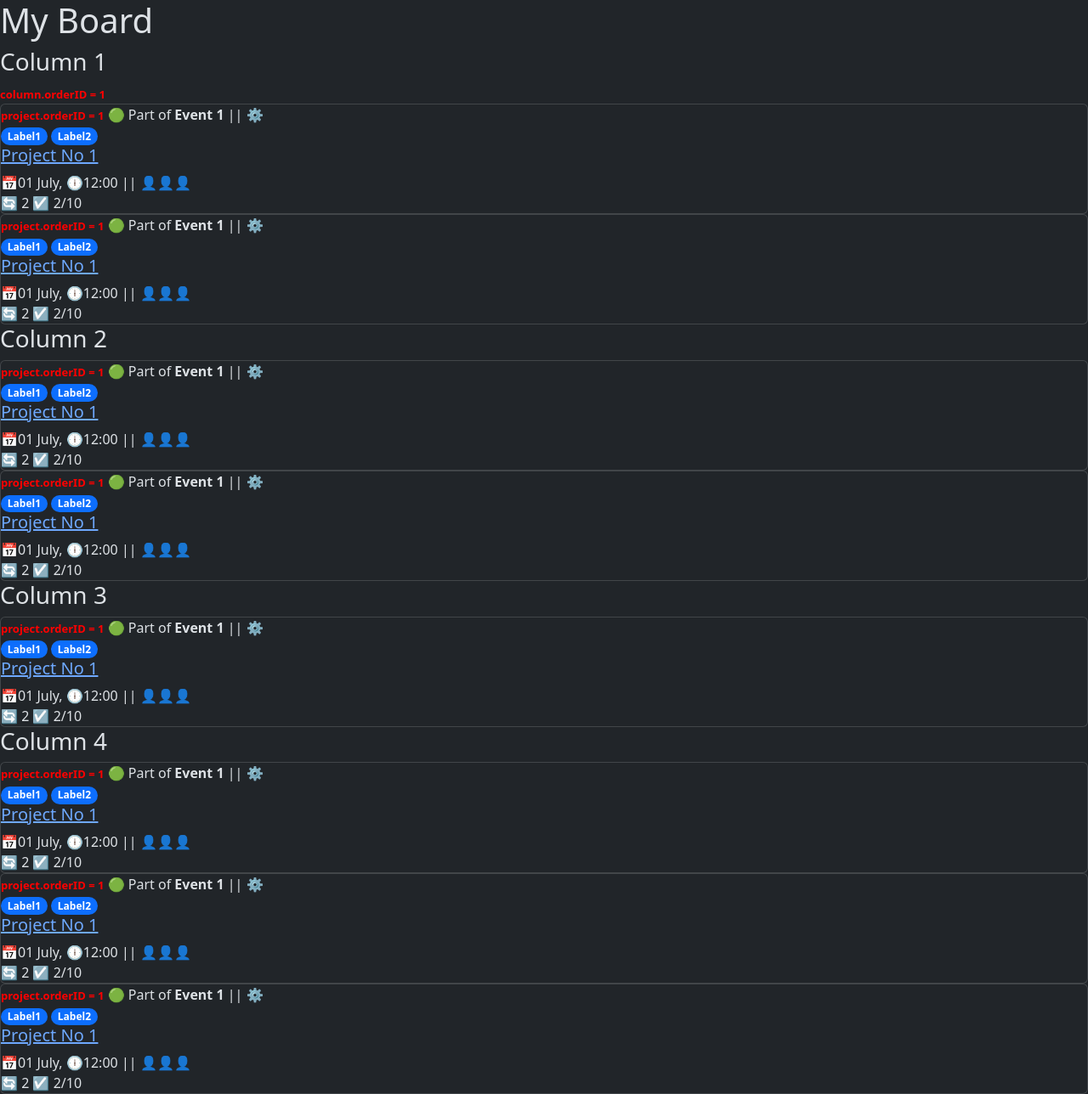
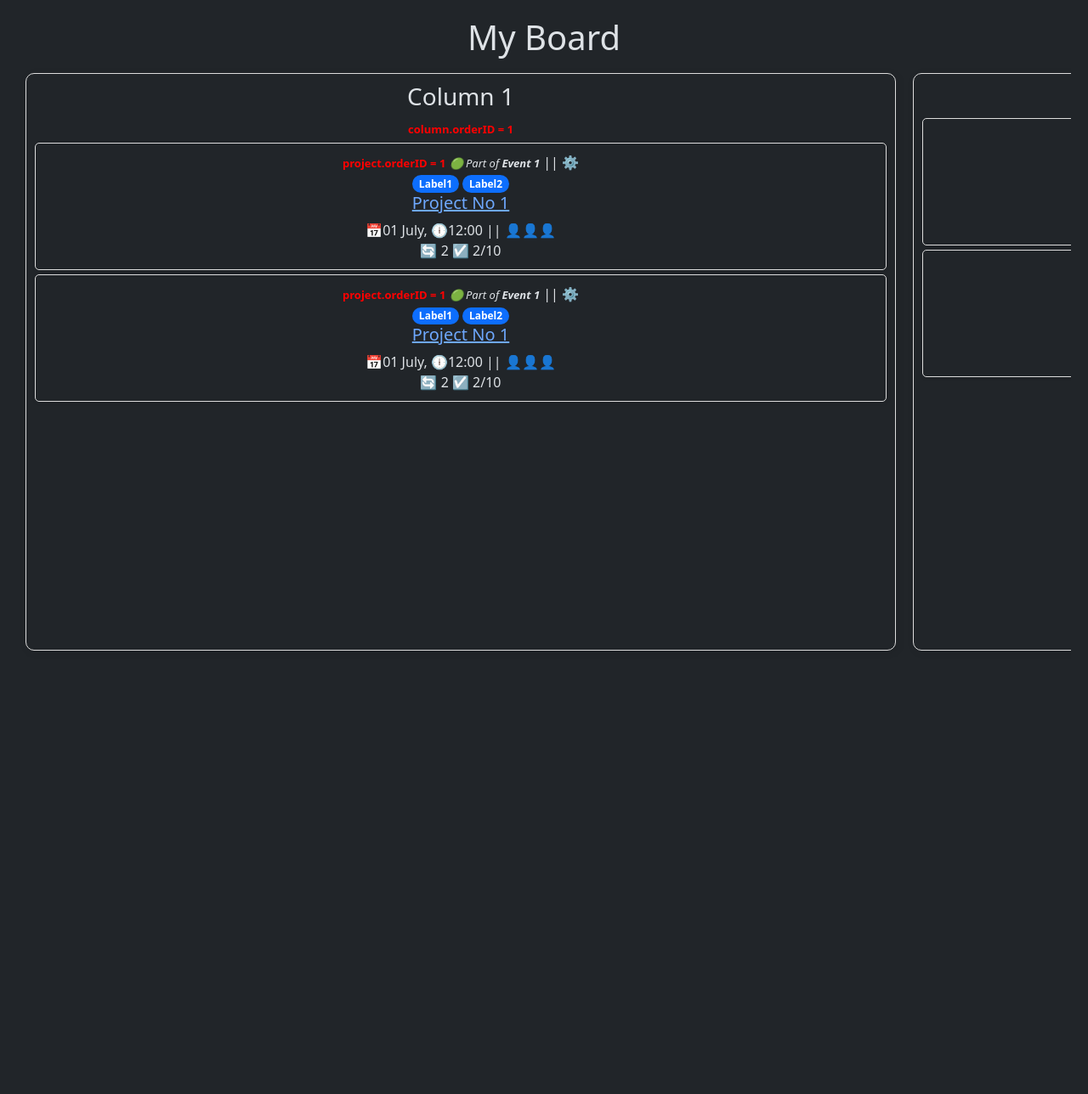
Before and after one commit to Rattchen/Nibble, a Django app: template templates/nibble/board.html in a window 1280 px wide. Shown: the whole page at 85% size. After the commit the page ends 766 px from the top, so only its background shows below. Run offline with Django 3.2, Linux system fonts and the light colour scheme; the template is opened without the code that fills it, so the values that code supplies are empty.

Commit message:
Add basic styling

```diff
--- a/templates/nibble/base.html
+++ b/templates/nibble/base.html
@@ -14,6 +14,76 @@
     integrity="sha384-YvpcrYf0tY3lHB60NNkmXc5s9fDVZLESaAA55NDzOxhy9GkcIdslK1eN7N6jIeHz"
     crossorigin="anonymous"></script>
   <script src="https://unpkg.com/htmx.org@2.0.4"></script>
+
+  <style>
+    html {
+  height: 100%;
+  width: 100%;
+}
+
+.commenter {
+  font-weight: bold;
+  }
+
+.ping {
+  color: pink;
+}
+
+li.task-finished {
+  text-decoration: line-through;
+  color: gray;
+}
+
+.task-project-anchor {
+  text-decoration: underline;
+  color: pink;
+  font-weight: bold;
+}
+
+/* Container to hold everything */
+#board-container {
+  text-align: center;
+  padding: 20px;
+}
+
+/* Ensure the wrapper scrolls horizontally */
+.board-wrapper {
+  display: flex;
+  flex-wrap: nowrap; /* Prevent wrapping */
+  overflow-x: auto; /* Enable horizontal scrolling */
+  -webkit-overflow-scrolling: touch; /* Smooth scrolling on mobile */
+  padding: 10px 0;
+}
+
+/* Individual columns */
+.column {
+  min-width: 80vw; /* Each column takes up almost the full viewport */
+  max-width: 400px; /* Prevents columns from being too wide */
+  flex: 0 0 auto; /* Prevents shrinking */
+  height: 85vh;
+  border-radius: 10px;
+  padding: 10px;
+  margin: 0 10px;
+  box-shadow: 2px 2px 10px rgba(0, 0, 0, 0.1);
+  border: 1px solid #ddd;
+}
+
+/* Cards inside the columns */
+.card, .board-card {
+  border: 1px solid #ddd;
+  padding: 10px;
+  margin: 5px 0;
+  border-radius: 5px;
+  box-shadow: 1px 1px 5px rgba(0, 0, 0, 0.1);
+}
+
+
+.partof {
+  font-size: small;
+  font-style: italic;
+}
+
+  </style>
 </head>
 
 <body>
```
